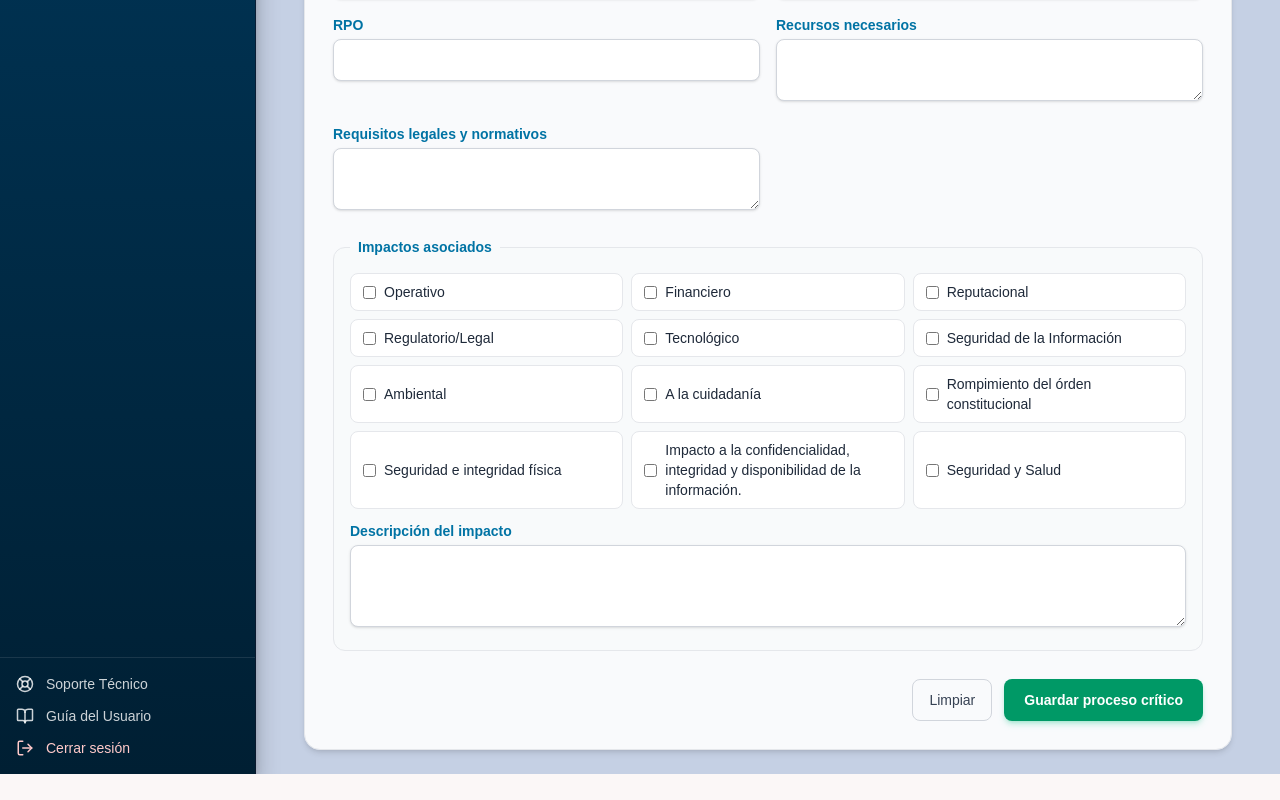
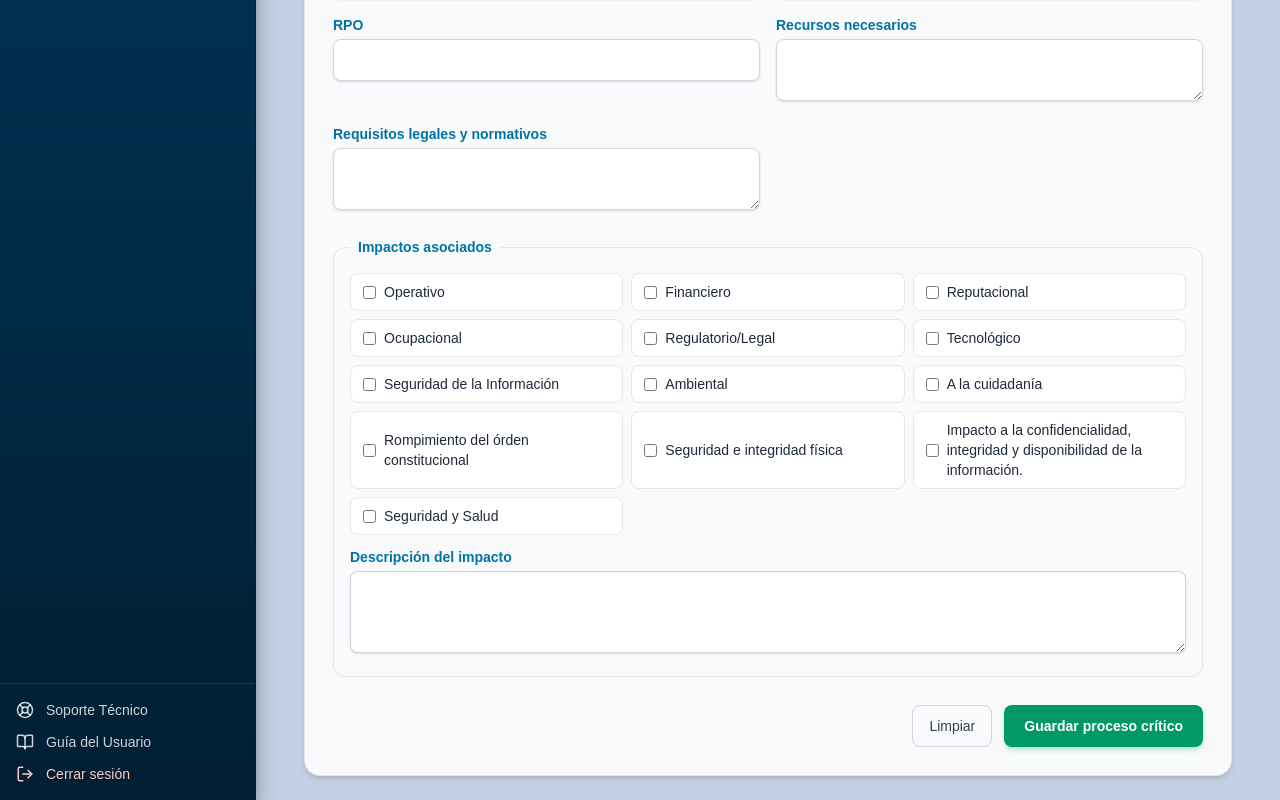
Before and after one commit to KevHernandez09/AnalisisBia, a Next.js app: page /proceso-critico in a window 1280 px wide. Shown: the part 1578-2378 px from the top of the page. Before the commit the page ends 2352 px from the top, so only its background shows below. Built offline with nearby package versions, Linux system fonts and the light colour scheme.

Commit message:
Update add new impact

```diff
--- a/src/app/(private)/proceso-critico/page.tsx
+++ b/src/app/(private)/proceso-critico/page.tsx
@@ -71,6 +71,7 @@ const tiposImpactoCat = [
   "Operativo",
   "Financiero",
   "Reputacional",
+  "Ocupacional",
   "Regulatorio/Legal",
   "Tecnológico",
   "Seguridad de la Información",
```
